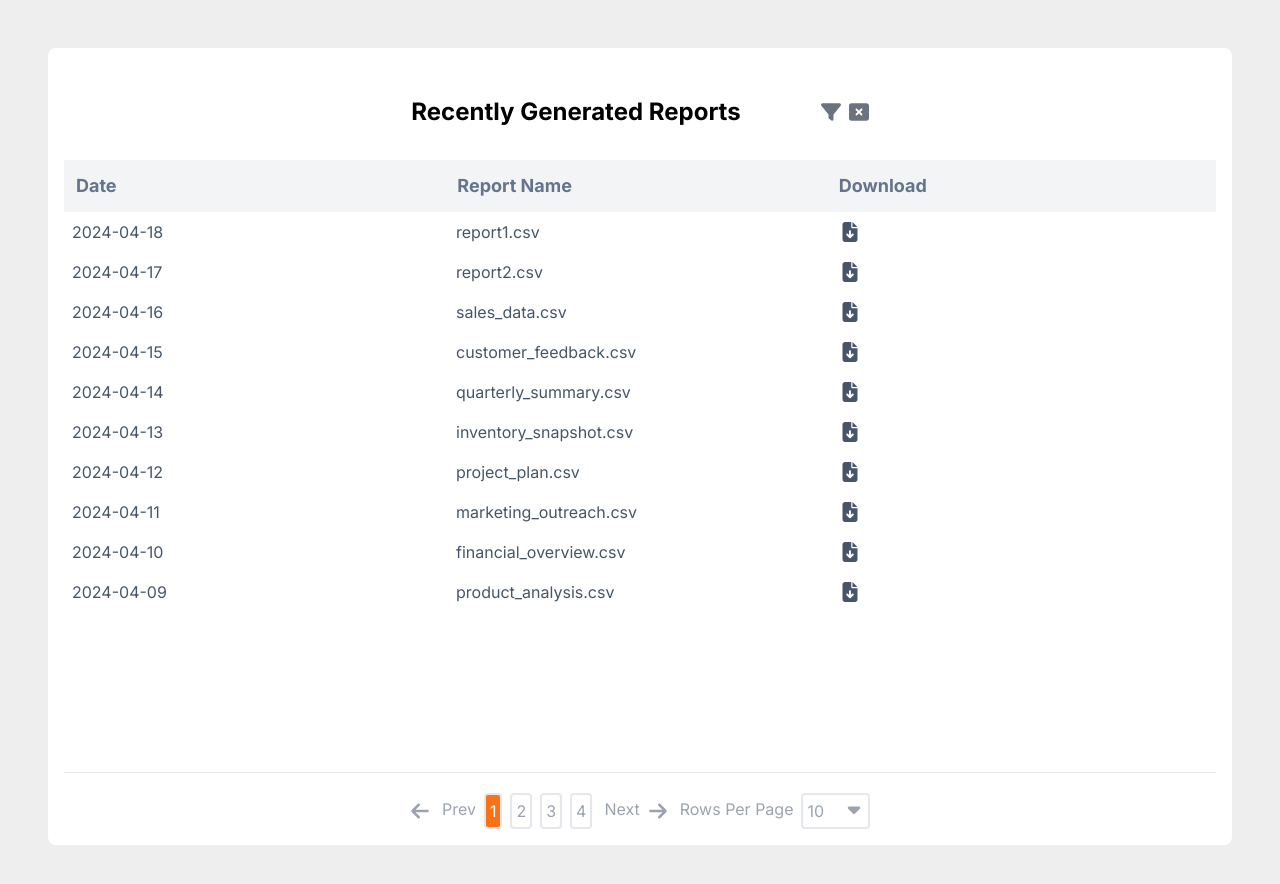
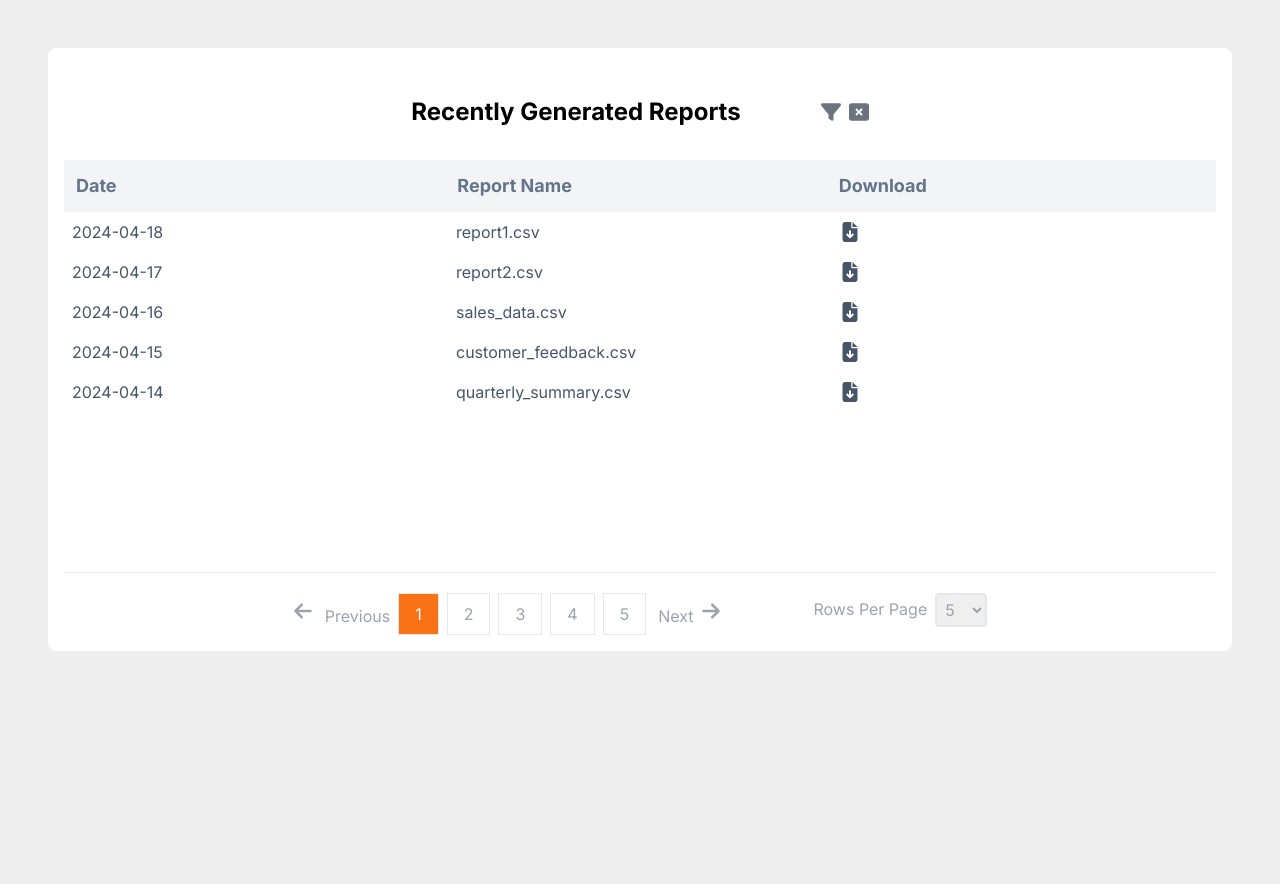
Before and after one commit to thasneem1997/NextReports, a Next.js app: page / in a window 1280 px wide. Shown: the top 884 px of the page. After the commit the page ends 800 px from the top, so only its background shows below. Built offline with nearby package versions, Linux system fonts and the light colour scheme.

Commit message:
implemented custom pagination

```diff
--- /dev/null
+++ b/src/app/components/Paginator.js
@@ -0,0 +1,64 @@
+import React from 'react'
+import { FontAwesomeIcon } from "@fortawesome/react-fontawesome";
+
+import {
+
+    faArrowLeft,
+    faArrowRight,
+  } from "@fortawesome/free-solid-svg-icons";
+
+
+
+function Paginator({currentpage,setcurrentpage,totalpages,rowsPerPage,handleRowsPerPageChange}) {
+
+
+  return (
+    <div className='flex mt-5 text-gray-400 justify-center '>
+    <FontAwesomeIcon icon={faArrowLeft} style={{marginTop:'8px'}} className="w-5 h-5 "/>
+
+      <button
+        onClick={() => setcurrentpage(currentpage - 1)}
+        disabled={currentpage === 1} className='pl-3 mt-1'
+      >
+        Previous
+      </button>
+      {Array.from({ length: totalpages }, (_, index) => (
+        <button
+      key={index}
+      className={`px-4 py-2 border ${currentpage === index + 1 ? 'bg-orange-500 ml-2 text-white' : 'bg-white  ml-2'}`}
+
+          onClick={() => setcurrentpage(index + 1)}
+          disabled={currentpage === index + 1}
+        >
+          {index + 1}
+        </button>
+      ))}
+      <button className='pl-3 mt-1'
+        onClick={() => setcurrentpage(currentpage + 1)}
+        disabled={currentpage === totalpages}
+      >
+        Next
+      </button>
+      <FontAwesomeIcon icon={faArrowRight} style={{marginTop:'8px'}} className="w-5 h-5 ml-2"/>
+      <p className='pl-3 mt-1 ml-20'>Rows Per Page</p>
+      <p>
+
+        <select className='border-solid border-2 p-1	ml-2 rounded'
+          id="rows-per-page"
+          value={rowsPerPage}
+          onChange={handleRowsPerPageChange}
+        >
+          <option value={5}>5</option>
+          <option value={10}>10</option>
+          <option value={15}>15</option>
+          <option value={20}>20</option>
+
+        </select>
+
+      </p>
+
+    </div>
+  );
+}
+
+export default Paginator
--- a/src/app/components/ReportsDialog.js
+++ b/src/app/components/ReportsDialog.js
@@ -1,58 +1,74 @@
-import React from 'react'
-import { FontAwesomeIcon } from '@fortawesome/react-fontawesome';
-import { faFilter, faWindowClose, faFileDownload,faArrowLeft, faArrowRight,faCaretDown  } from '@fortawesome/free-solid-svg-icons';
+'use client'
 
+import React from "react";
+
+import { useState } from "react";
+import { FontAwesomeIcon } from "@fortawesome/react-fontawesome";
+import {
+  faFilter,
+  faWindowClose,
+  faFileDownload,
+  faArrowLeft,
+  faArrowRight,
+  faCaretDown,
+} from "@fortawesome/free-solid-svg-icons";
+import Paginator from "./Paginator";
 
 function ReportsDialog({ reports }) {
+  const [currentpage, setcurrentpage] = useState(1);
+  const [rowsPerPage, setRowsPerPage] = useState(5);
+
+  const reportsperpage = 5;
+  const indexofLastreport=currentpage*reportsperpage;
+  const indexofFirstreport=indexofLastreport-reportsperpage;
+  const currentreports=reports.slice(indexofFirstreport,indexofLastreport);
+  const handleRowsPerPageChange = (event) => {
+    setRowsPerPage(parseInt(event.target.value, 5));
+    setcurrentpage(1);
+  };
   return (
-    <div className='w-100 p-4 bg-white m-12 rounded-lg'>
-      <div className='flex justify-center items-center pb-8 pt-8'>
-        <h1 className='text-2xl font-bold text-center'>Recently Generated Reports</h1>
+    <div className="w-100 p-4 bg-white m-12 rounded-lg">
+      <div className="flex justify-center items-center pb-8 pt-8">
+        <h1 className="text-2xl font-bold text-center">
+          Recently Generated Reports
+        </h1>
 
-          <FontAwesomeIcon icon={faFilter} className="mx-2 w-5 h-5 text-gray-500 hover:text-blue-700 cursor-pointer ml-20" />
-          <FontAwesomeIcon icon={faWindowClose} className="w-5 h-5 text-gray-500 hover:text-blue-700 cursor-pointer" />
-
+        <FontAwesomeIcon
+          icon={faFilter}
+          className="mx-2 w-5 h-5 text-gray-500 hover:text-blue-700 cursor-pointer ml-20"
+        />
+        <FontAwesomeIcon
+          icon={faWindowClose}
+          className="w-5 h-5 text-gray-500 hover:text-blue-700 cursor-pointer"
+        />
       </div>
-      <div className='grid grid-cols-3 gap-4 font-bold bg-gray-100 p-3 text-lg text-slate-500	'>
+      <div className="grid grid-cols-3 gap-4 font-bold bg-gray-100 p-3 text-lg text-slate-500	">
         <h1>Date</h1>
         <h1>Report Name</h1>
         <h1>Download</h1>
       </div>
-      {reports.map((report, index) => (
-        <div key={index} className='grid grid-cols-3 gap-4 p-2 text-slate-600	'>
+      {currentreports.map((report, index) => (
+        <div key={index} className="grid grid-cols-3 gap-4 p-2 text-slate-600	">
           <span>{report.date}</span>
           <span>{report.name}</span>
-          <FontAwesomeIcon icon={faFileDownload} className="w-5 h-5 text-black-500 hover:text-blue-700 cursor-pointer self-center " />
+          <FontAwesomeIcon
+            icon={faFileDownload}
+            className="w-5 h-5 text-black-500 hover:text-blue-700 cursor-pointer self-center "
+          />
         </div>
       ))}
-    <hr className='mt-40'/>
-
-<div className='flex mt-5 text-gray-400 justify-center '>
-<FontAwesomeIcon icon={faArrowLeft} style={{marginTop:'8px'}} className="w-5 h-5 "/>
-      <p className='pl-3 mt-1'>Prev</p>
-      <p className=' border-solid border-2 p-1 ml-2 rounded bg-orange-500 text-white' >1</p>
-      <p className='border-solid border-2 p-1	ml-2 rounded'>2</p>
-
-      <p className='border-solid border-2 p-1	ml-2 rounded'>3</p>
-
-      <p className='border-solid border-2 p-1	ml-2 rounded'>4</p>
-      <p className='pl-3 mt-1'>Next</p>
-      <FontAwesomeIcon icon={faArrowRight} style={{marginTop:'8px'}} className="w-5 h-5 ml-2"/>
-
-      <p className='pl-3 mt-1 ml-15'>Rows Per Page</p>
-      <p className='border-solid border-2 p-1	ml-2 rounded'>10
-      <FontAwesomeIcon icon={faCaretDown} style={{marginTop: '-23px',
-    marginLeft: '20px'}}className="w-5 h-5 ml-2"/>
-
-      </p>
-
-
-
-        </div>
+      <hr className="mt-40" />
+      <Paginator
+        currentpage={currentpage}
+        reports={reports}
+        rowsPerPage={rowsPerPage}
+        handleRowsPerPageChange={handleRowsPerPageChange}
+        setcurrentpage={setcurrentpage}
+        totalpages={Math.ceil(reports.length / reportsperpage)}
+      />
 
 
     </div>
-
   );
 }
 
--- a/src/app/data/ReportsData.js
+++ b/src/app/data/ReportsData.js
@@ -1,4 +1,4 @@
-const ReportsData=[
+const ReportsData = [
     { date: '2024-04-18', name: 'report1.csv' },
     { date: '2024-04-17', name: 'report2.csv' },
     { date: '2024-04-16', name: 'sales_data.csv' },
@@ -8,7 +8,25 @@ const ReportsData=[
     { date: '2024-04-12', name: 'project_plan.csv' },
     { date: '2024-04-11', name: 'marketing_outreach.csv' },
     { date: '2024-04-10', name: 'financial_overview.csv' },
-    { date: '2024-04-09', name: 'product_analysis.csv' }
-  ];
+    { date: '2024-04-09', name: 'product_analysis.csv' },
+
+    { date: '2024-04-13', name: 'inventory.csv' },
+    { date: '2024-04-1', name: 'projec.csv' },
+    { date: '2024-04-11', name: 'marketing.csv' },
+    { date: '2024-04-8', name: 'financial.csv' },
+    { date: '2024-04-25', name: 'product.csv' },
+
+    { date: '2024-04-08', name: 'employee_performance.csv' },
+    { date: '2024-04-07', name: 'budget_forecast.csv' },
+    { date: '2024-04-06', name: 'risk_assessment.csv' },
+    { date: '2024-04-05', name: 'market_research.csv' },
+    { date: '2024-04-04', name: 'business_strategy.csv' },
+    { date: '2024-04-03', name: 'new_leads.csv' },
+    { date: '2024-04-02', name: 'monthly_sales.csv' },
+    { date: '2024-04-01', name: 'expense_report.csv' },
+    { date: '2024-03-31', name: 'website_traffic.csv' },
+    { date: '2024-03-30', name: 'social_media_metrics.csv' }
+];
+
 
   export default ReportsData;
--- a/src/app/page.js
+++ b/src/app/page.js
@@ -1,5 +1,7 @@
 import ReportsDialog from "./components/ReportsDialog";
+
 import ReportsData from "./data/ReportsData";
+
 export default function Home() {
   return (
     <main>
```
